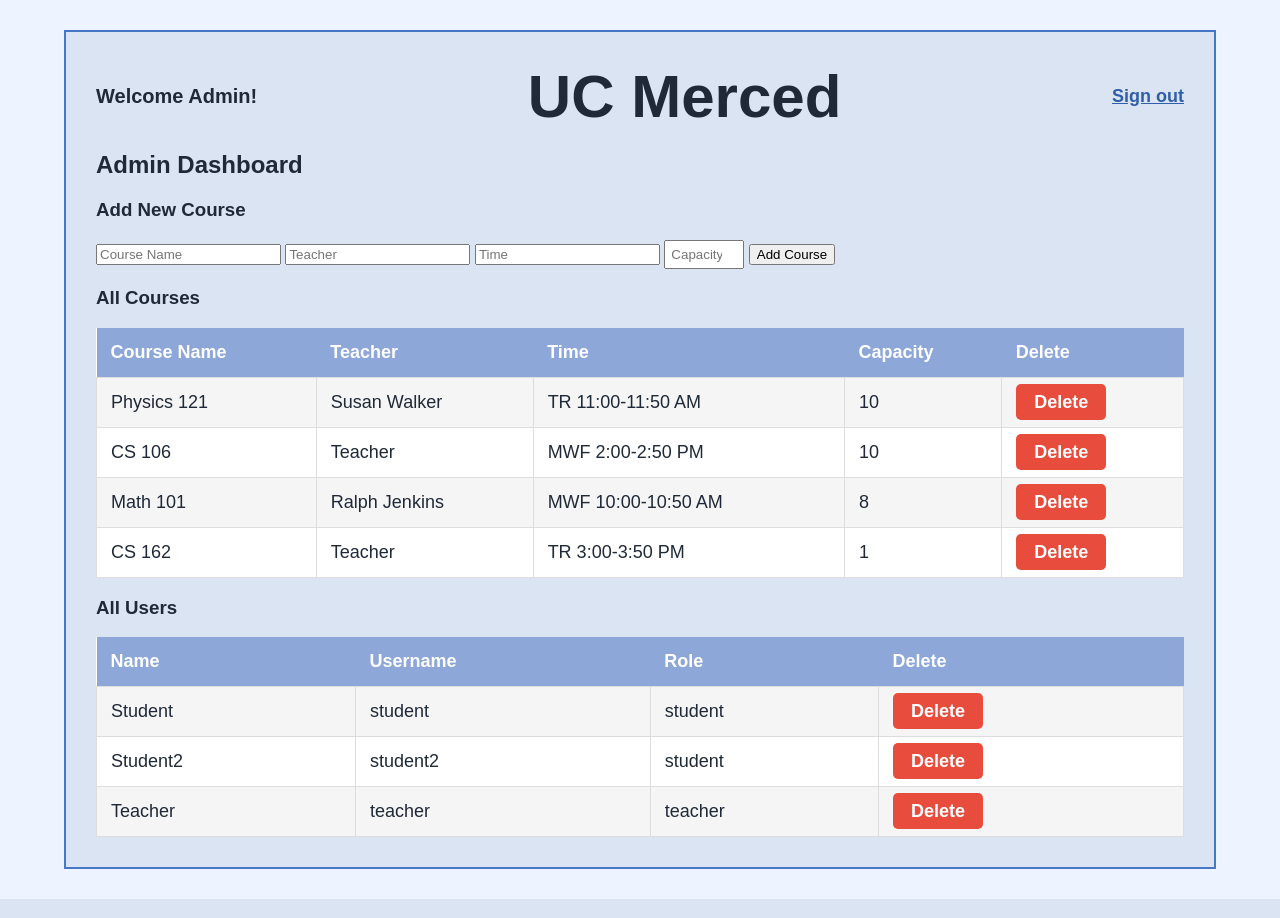
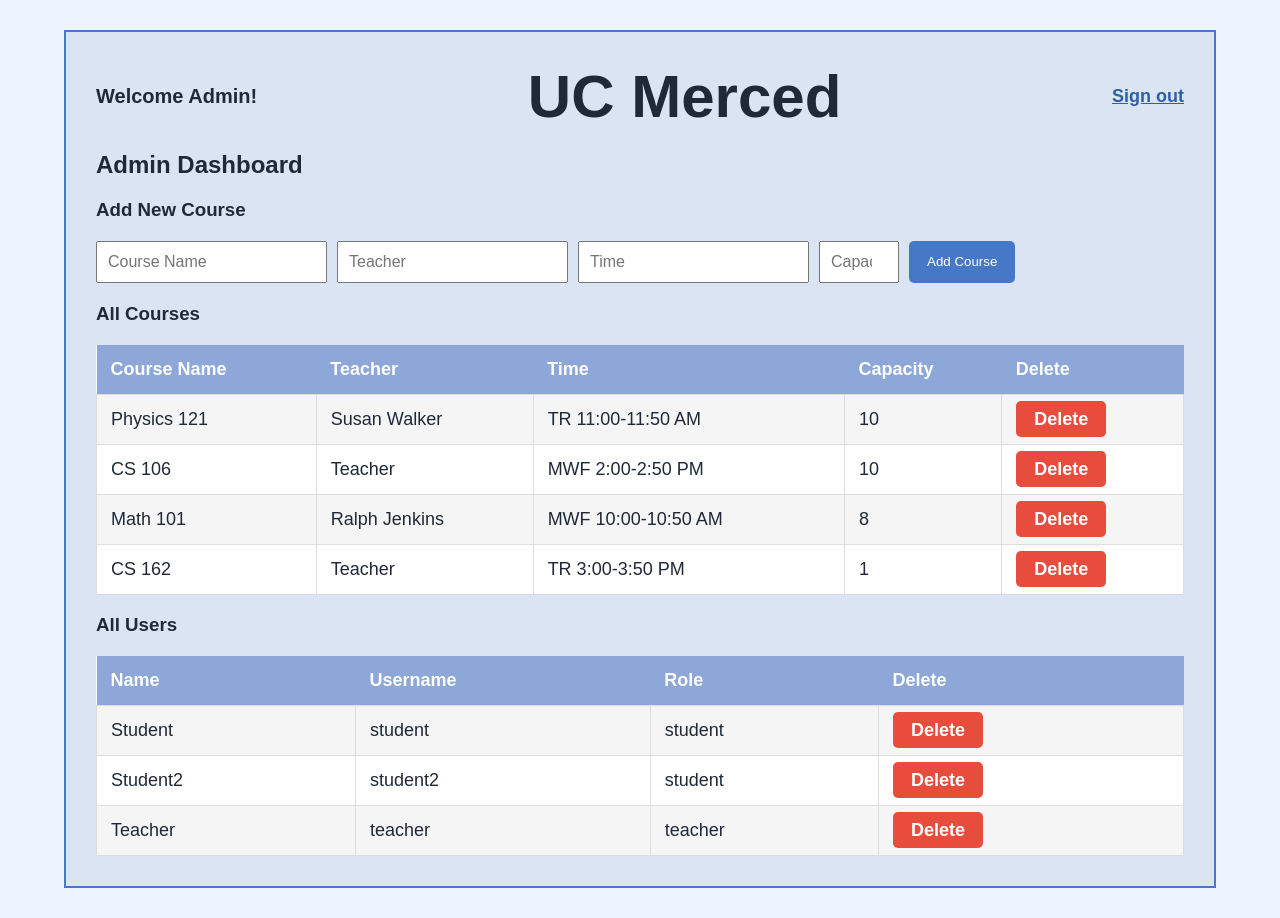
Before and after one commit to NCRD01/student-enrollment, a Flask app: page /admin in a window 1280 px wide. Run offline with Flask 3, Linux system fonts and the light colour scheme; data comes from the database, SQL or seed files in the repository.

Commit message:
Admin style added

```diff
--- a/static/style.css
+++ b/static/style.css
@@ -9,6 +9,7 @@ body {
     color: #1f2937;
 }
 
+/*login page*/
 .login-page {
     min-height: 100vh;
     display: flex;
@@ -67,8 +68,7 @@ body {
     font-weight: bold;
 }
 
-/* STUDENT PAGE */
-
+/*students page*/
 .container {
     width: 90%;
     max-width: 1300px;
@@ -129,7 +129,6 @@ header a {
     padding: 40px;
 }
 
-
 #your-tab:checked ~ .your-panel {
     display: block;
 }
@@ -137,7 +136,6 @@ header a {
 #add-tab:checked ~ .add-panel {
     display: block;
 }
-
 
 #your-tab:checked ~ .tabs label[for="your-tab"] {
     background-color: #4778c7;
@@ -159,11 +157,11 @@ header a {
     background-color: #b7c9e8;
 }
 
-
 table {
     width: 100%;
     border-collapse: collapse;
     background-color: white;
+    margin-top: 20px;
 }
 
 th {
@@ -183,7 +181,6 @@ td {
 tr:nth-child(even) {
     background-color: #f5f5f5;
 }
-
 
 .add {
     background-color: #4CAF50;
@@ -207,9 +204,7 @@ tr:nth-child(even) {
     color: red;
     font-weight: bold;
 }
-
-/* TEACHER PAGE */
-
+/*teacher page*/
 .course-info {
     background-color: white;
     padding: 20px;
@@ -234,3 +229,23 @@ input[type="number"] {
     width: 80px;
     padding: 5px;
 }
+/*admin page*/
+.admin-form {
+    display: flex;
+    gap: 10px;
+    margin: 20px 0;
+    flex-wrap: wrap;
+}
+
+.admin-form input {
+    padding: 10px;
+    font-size: 16px;
+}
+
+.admin-form button {
+    padding: 10px 18px;
+    background-color: #4778c7;
+    color: white;
+    border: none;
+    border-radius: 5px;
+}
```
